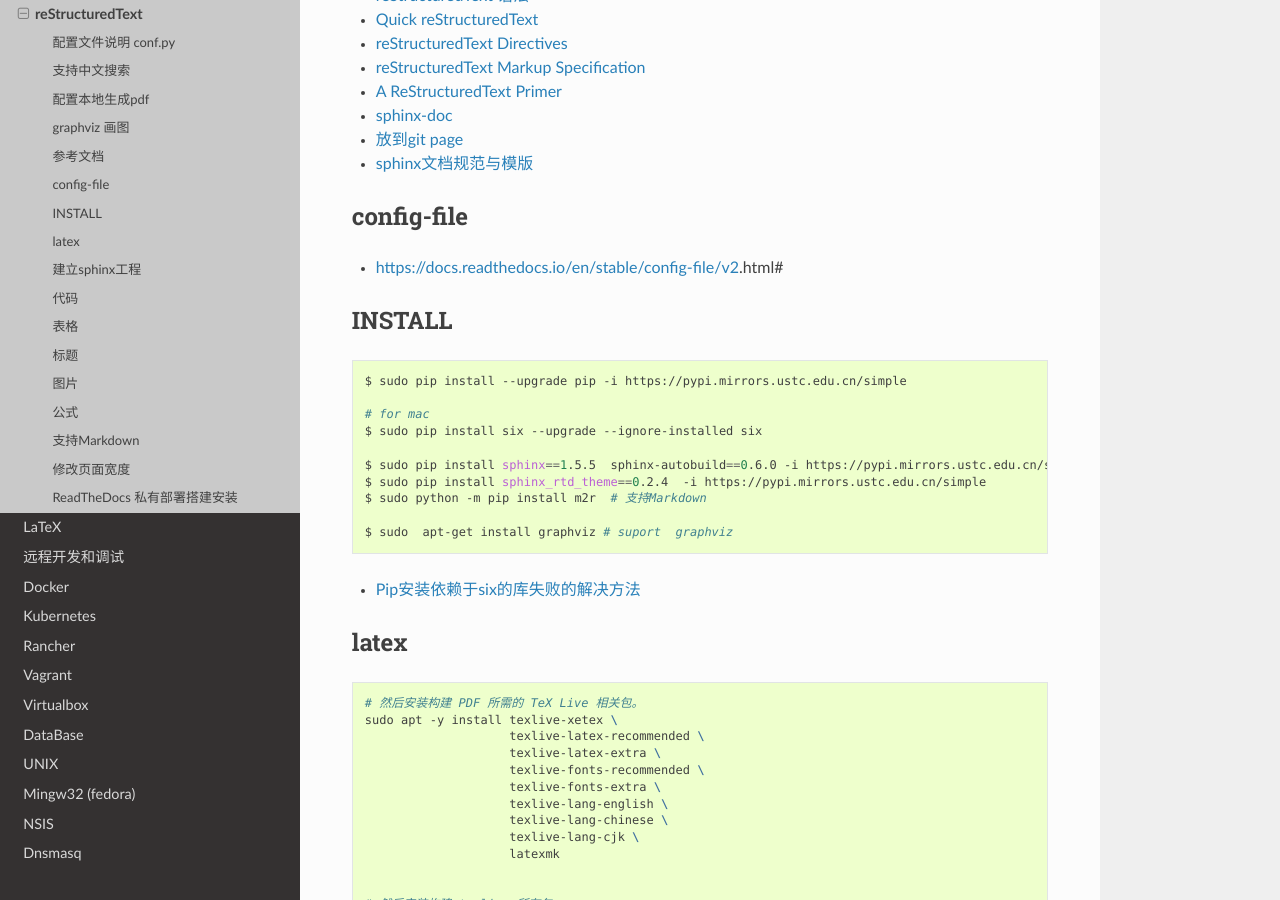
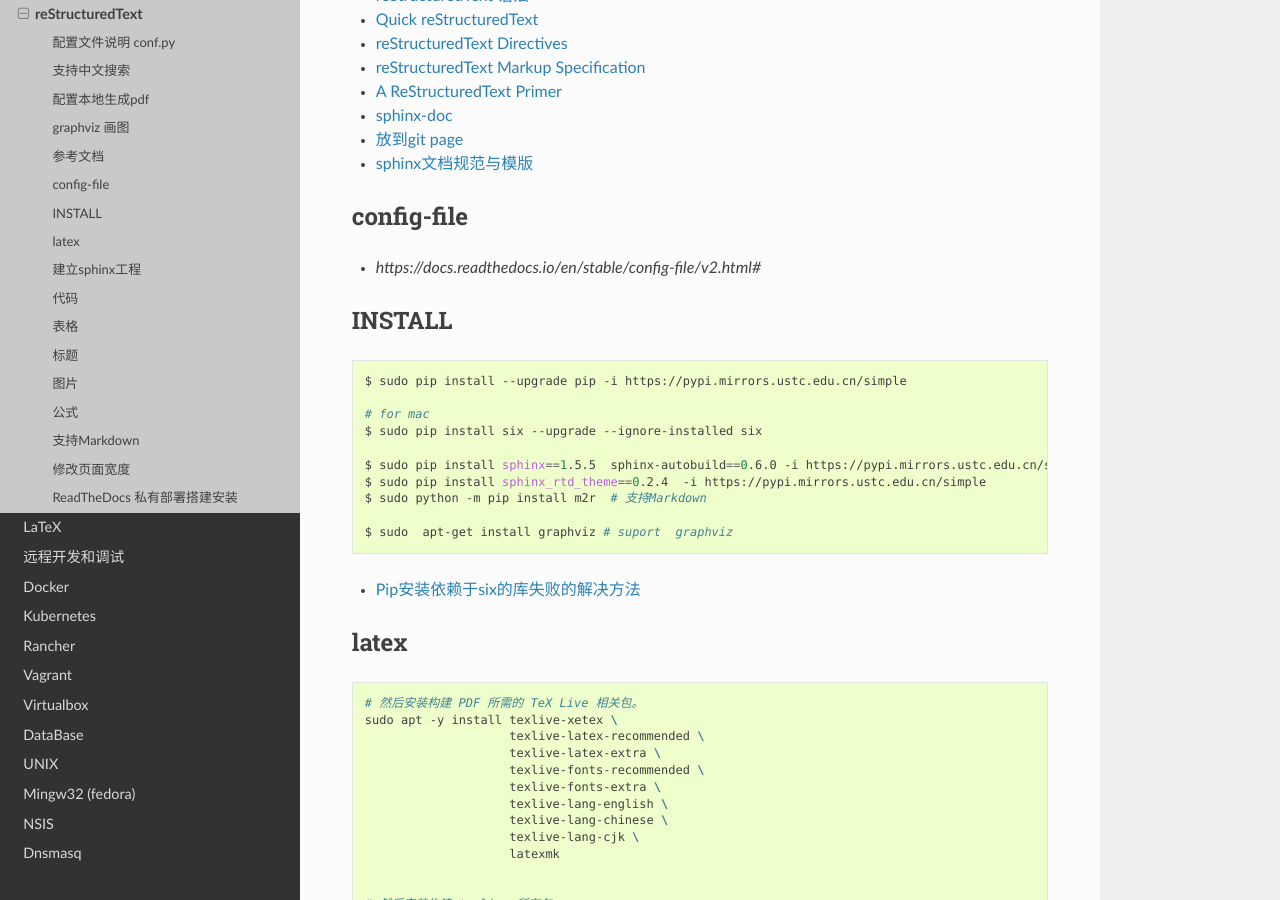
Before and after one commit to my-rds-store/my_space, a Sphinx documentation site: the page built from source/lightweight_markup_language/sphinx/index.rst, in a window 1280 px wide and 900 px high, scrolled down 516 px. Built offline with Sphinx 7.4.7 and the Read the Docs theme 2.0.0, drawn with Linux system fonts in a browser that asks for light colours.

Commit message:
upate ....

```diff
--- a/source/lightweight_markup_language/sphinx/index.rst
+++ b/source/lightweight_markup_language/sphinx/index.rst
@@ -36,7 +36,7 @@
 config-file
 -------------------
 
-* https://docs.readthedocs.io/en/stable/config-file/v2.html#
+* `https://docs.readthedocs.io/en/stable/config-file/v2.html#`
 
 
 INSTALL
```
